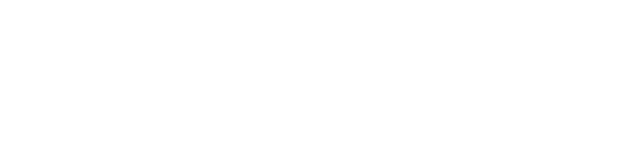
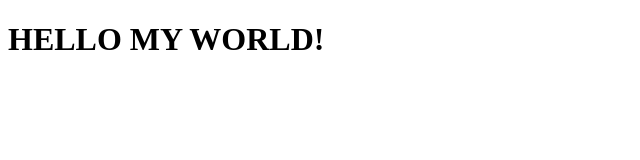
Before and after one commit to XavierMathias/git_test, a plain HTML site: page index.html in a window 1280 px wide. Shown: the whole page, without its empty margins (0-640 px from the left). Drawn offline with Linux system fonts and the light colour scheme.

Commit message:
added a H1 tag

```diff
--- a/index.html
+++ b/index.html
@@ -7,6 +7,6 @@
     <title>One of my Many Websites</title>
 </head>
 <body>
-
+    <h1>HELLO MY WORLD!</h1>
 </body>
 </html>
```
